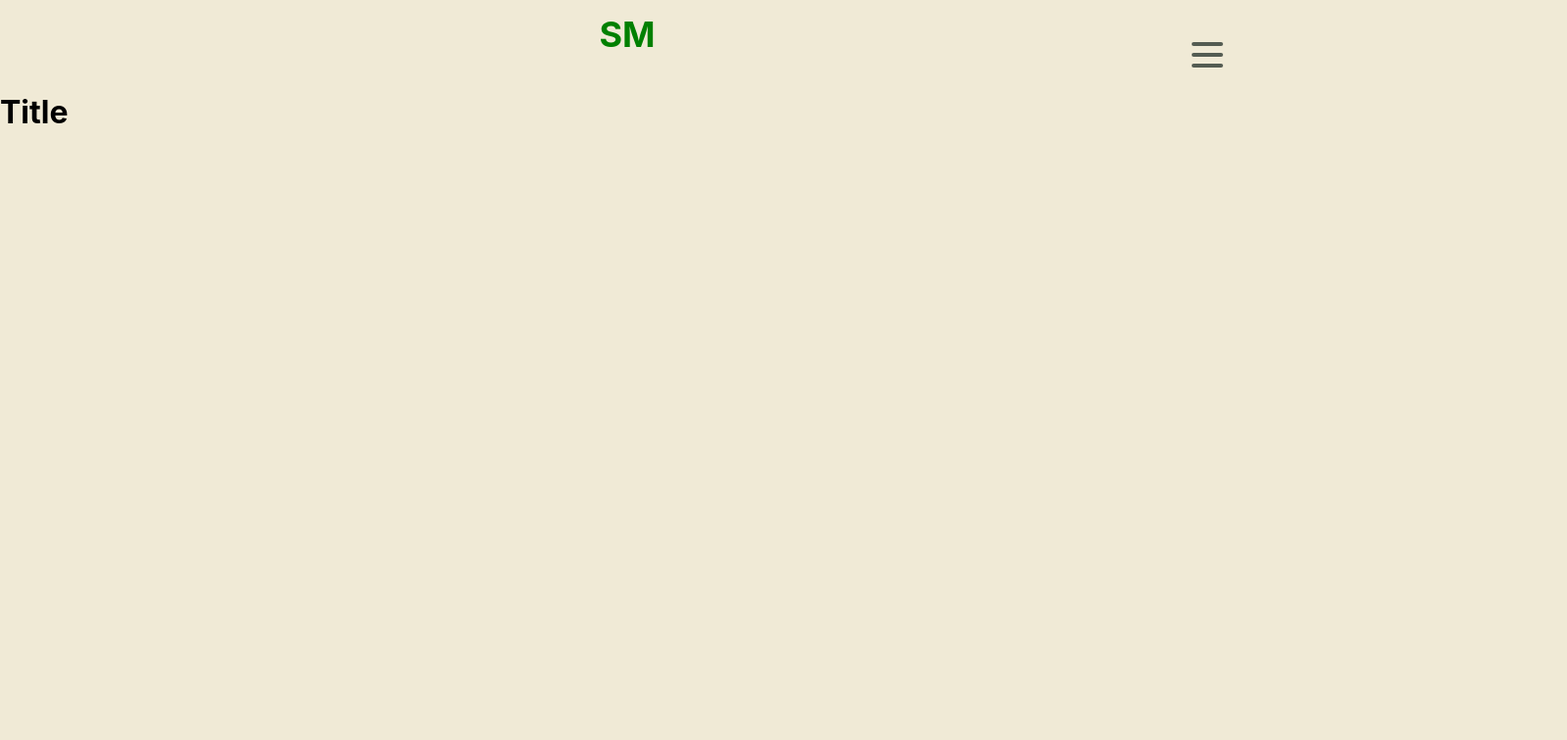
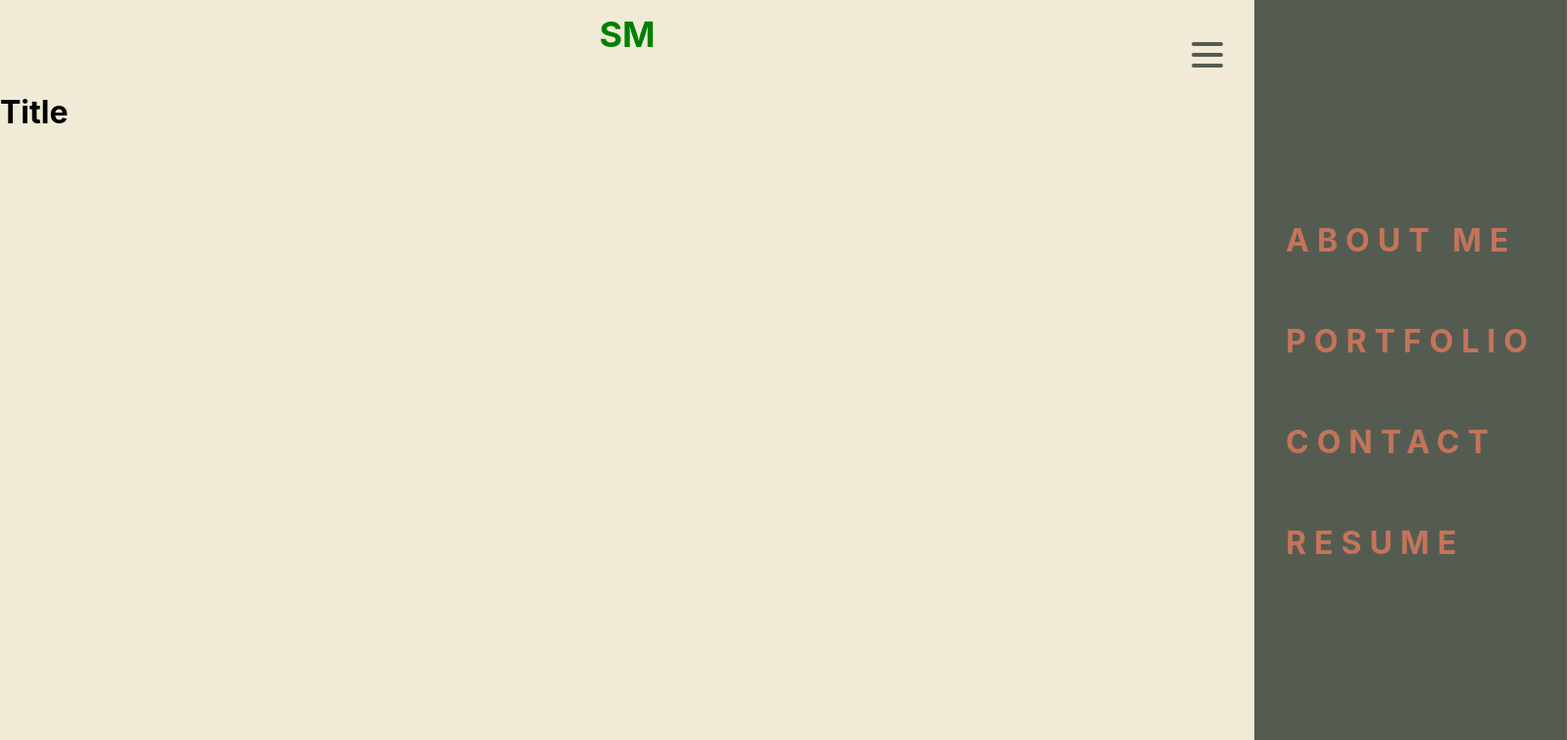
Before and after one commit to Stevtm/portfolio-v3, a React (Create React App) app: page / in a window 1280 px wide. Shown: the top 756 px of the page at 98% size, 1599 px wide, since content can reach past the window. Built offline with nearby package versions, Linux system fonts and the light colour scheme.

Commit message:
add menu

```diff
--- a/src/App.js
+++ b/src/App.js
@@ -2,7 +2,10 @@ import React from "react";
 import { ThemeProvider } from "styled-components";
 import { GlobalStyles } from "./global";
 import { theme } from "./theme";
+
 import Nav from "./components/Nav";
+import Burger from "./components/Burger";
+import Menu from "./components/Menu";
 
 const App = () => {
 	return (
@@ -11,6 +14,8 @@ const App = () => {
 				<GlobalStyles />
 				<div>
 					<Nav></Nav>
+					<Burger></Burger>
+					<Menu></Menu>
 					<h1>Title</h1>
 				</div>
 			</>
--- a/src/components/Menu/index.js
+++ b/src/components/Menu/index.js
@@ -1,44 +1,53 @@
-import React from "react";
 import styled from "styled-components";
 
-const StyledBurger = styled.button`
-	position: absolute;
-	top: 5%;
-	left: 2rem;
+const StyledMenu = styled.nav`
 	display: flex;
 	flex-direction: column;
-	justify-content: space-around;
-	width: 2rem;
-	height: 2rem;
-	background: transparent;
-	border: none;
-	cursor: pointer;
-	padding: 0;
-	z-index: 10;
+	justify-content: center;
+	background: ${({ theme }) => theme.secondary};
+	height: 100vh;
+	text-align: left;
+	padding: 2rem;
+	position: absolute;
+	top: 0;
+	right: 0;
+	transform: translateX(100%);
+	transition: transform 0.3s ease-in-out;
 
-	&:focus {
-		outline: none;
-	}
+	/* @media (max-width: ${({ theme }) => theme.mobile}) {
+		width: 100%;
+	} */
 
-	div {
-		width: 2rem;
-		height: 0.25rem;
-		background: ${({ theme }) => theme.secondary};
-		border-radius: 10px;
-		transition: all 0.3s linear;
-		position: relative;
-		transform-origin: 1px;
+	a {
+		font-size: 2rem;
+		text-transform: uppercase;
+		padding: 2rem 0;
+		font-weight: bold;
+		letter-spacing: 0.5rem;
+		color: ${({ theme }) => theme.tertiary};
+		text-decoration: none;
+		transition: color 0.3s linear;
+
+		/* @media (max-width: ${({ theme }) => theme.mobile}) {
+			font-size: 1.5rem;
+			text-align: center;
+		} */
+
+		/* &:hover {
+			color: ${({ theme }) => theme.primaryHover};
+		} */
 	}
 `;
 
-const Burger = () => {
+const Menu = () => {
 	return (
-		<StyledBurger>
-			<div></div>
-			<div></div>
-			<div></div>
-		</StyledBurger>
+		<StyledMenu>
+			<a href="/">About Me</a>
+			<a href="/">Portfolio</a>
+			<a href="/">Contact</a>
+			<a href="/">Resume</a>
+		</StyledMenu>
 	);
 };
 
-export default Burger;
+export default Menu;
--- a/src/components/Nav/index.js
+++ b/src/components/Nav/index.js
@@ -1,7 +1,5 @@
 import React from "react";
 import styled from "styled-components";
-
-import Burger from "../Burger";
 
 // --- styled components ---
 
@@ -57,7 +55,6 @@ const Nav = () => {
 			<h2>
 				<Logo href="/">SM</Logo>
 			</h2>
-			<Burger></Burger>
 			{/* <nav>
 				<NavBar>
 					<NavLink>About Me</NavLink>
```
